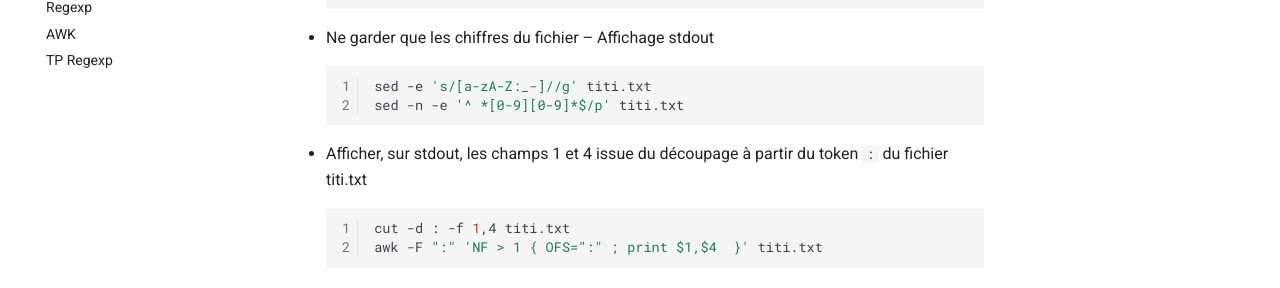
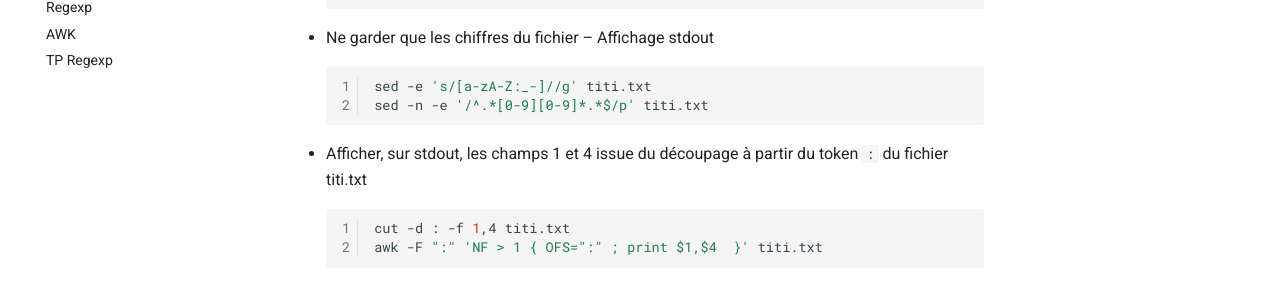
Before and after one commit to jurocknsail/yncrea-sysexp, an MkDocs documentation site: the page built from docs/30_tpRegexp_corr.md, in a window 1280 px wide and 900 px high, scrolled down 1198 px. Shown: the part 164-452 px from the top of the window. Built offline with MkDocs 1.6.1 and Material for MkDocs 9.7.7, drawn with Linux system fonts in a browser that asks for light colours; comment, search, counter and statistics services are not loaded.

````diff
--- a/docs/30_tpRegexp_corr.md
+++ b/docs/30_tpRegexp_corr.md
@@ -66,7 +66,7 @@ Sur le fichier C utilisé au TP précédent :
 
      ```bash linenums="1"
      sed -e 's/[a-zA-Z:_-]//g' titi.txt
-     sed -n -e '^ *[0-9][0-9]*$/p' titi.txt
+     sed -n -e '/^.*[0-9][0-9]*.*$/p' titi.txt
      ```
 
 - Afficher, sur stdout, les champs 1 et 4 issue du découpage à partir du token ``:`` du fichier titi.txt
````
